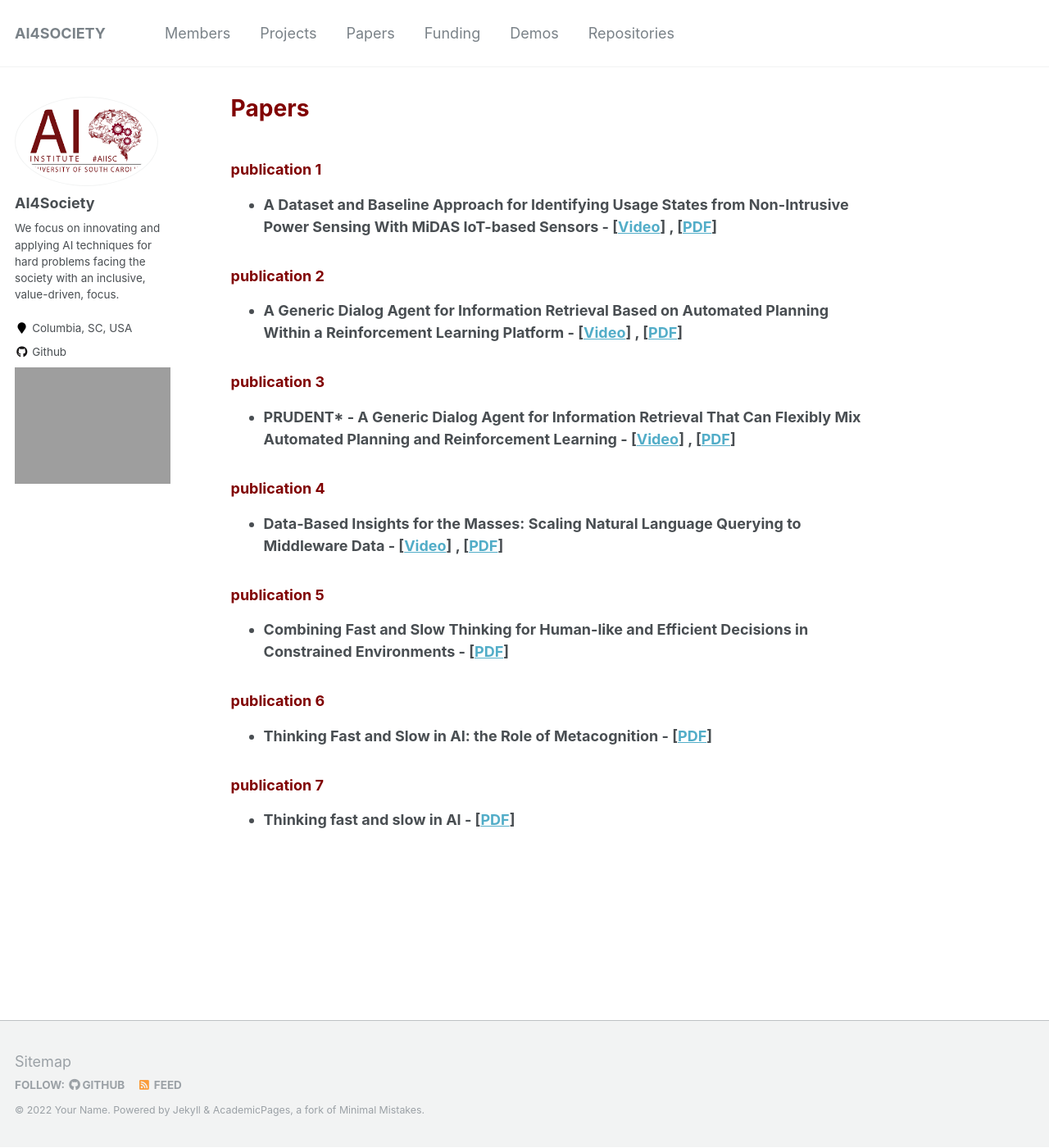
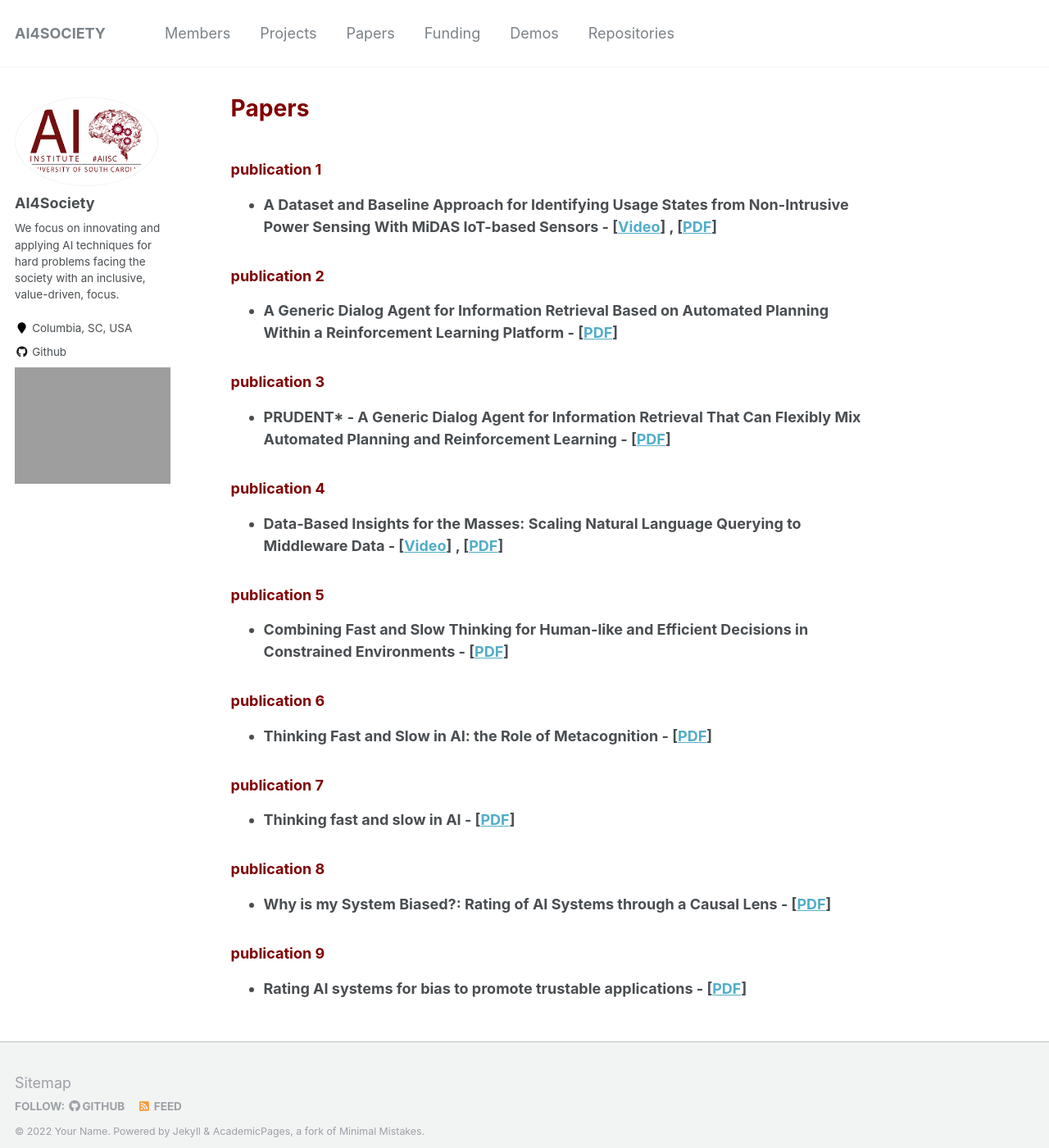
Before and after one commit to likitha-9/ai4society.github.io, a Jekyll site: the page built from _pages/papers.md, in a window 1280 px wide and 1400 px high. Shown: the whole window at 82% size. Built offline with Jekyll 4.4.1, drawn with Linux system fonts in a browser that asks for light colours.

```diff
--- a/_pages/papers.md
+++ b/_pages/papers.md
@@ -16,11 +16,11 @@
 
 ### <span style="color:maroon">**publication 2**</span>
 - <span style>**A Generic Dialog Agent for Information Retrieval Based on Automated Planning
-Within a Reinforcement Learning Platform - [[Video](https://www.youtube.com/watch?v=-0aKDVoEGvs)] , [[PDF](https://dl.acm.org/doi/10.1145/3514094.3534174)]**</span>
+Within a Reinforcement Learning Platform - [[PDF](https://prl-theworkshop.github.io/prl2021/papers/PRL2021_paper_28.pdf)]**</span>
 
 ### <span style="color:maroon">**publication 3**</span>
 - <span style>**PRUDENT* - A Generic Dialog Agent for Information Retrieval That Can
-Flexibly Mix Automated Planning and Reinforcement Learning - [[Video](https://www.youtube.com/watch?v=-0aKDVoEGvs)] , [[PDF](https://dl.acm.org/doi/10.1145/3514094.3534174)]**</span>
+Flexibly Mix Automated Planning and Reinforcement Learning - [[PDF](https://icaps21.icaps-conference.org/demos/demos/381.pdf)]**</span>
 
 
 ### <span style="color:maroon">**publication 4**</span>
@@ -37,3 +37,11 @@
 
 ### <span style="color:maroon">**publication 7**</span>
 - <span style>**Thinking fast and slow in AI - [[PDF](https://scholar.google.com/citations?view_op=view_citation&hl=en&user=mPC6wp4AAAAJ&cstart=20&pagesize=80&sortby=pubdate&citation_for_view=mPC6wp4AAAAJ:PaBasH6fAo0C)]**</span>
+
+
+### <span style="color:maroon">**publication 8**</span>
+- <span style>**Why is my System Biased?: Rating of AI Systems through a Causal Lens - [[PDF](https://dl.acm.org/doi/10.1145/3514094.3539556)]**</span>
+
+
+### <span style="color:maroon">**publication 9**</span>
+- <span style>**Rating AI systems for bias to promote trustable applications - [[PDF](https://ieeexplore.ieee.org/abstract/document/8809756)]**</span>
```
Also changed, not shown: _projects/2_project.md (+1 -1 lines).
